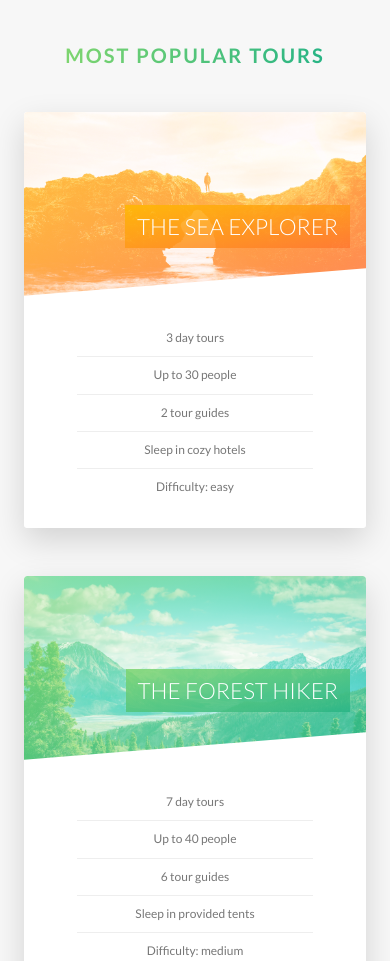
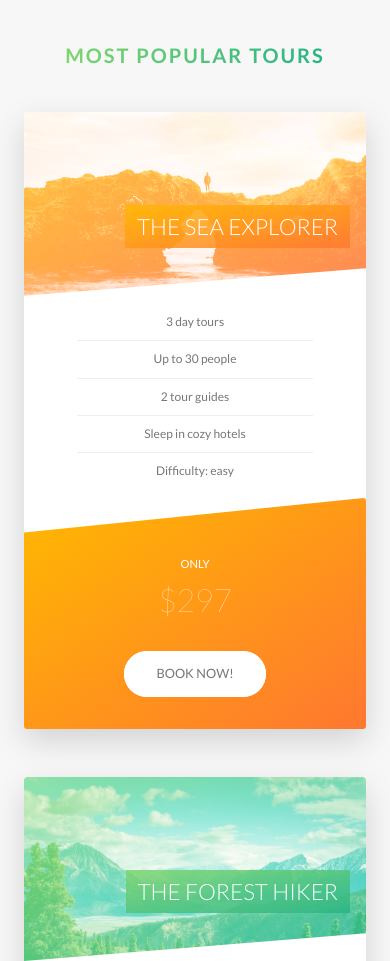
Before and after one commit to Unknown-0perator/Websites, a website: page Natours/index.html in a window 390 px wide. Shown: the part 2544-3505 px from the top of the page. Drawn offline with Linux system fonts and the light colour scheme.

Commit message:
card responsive

```diff
--- a/Natours/sass/components/_card.scss
+++ b/Natours/sass/components/_card.scss
@@ -158,4 +158,42 @@
     font-size: 6rem;
     font-weight: 100;
   }
+
+  @include respond(tab-port) {
+    height: auto;
+    border-radius: 3px;
+    background-color: $color-white;
+    box-shadow: 0 1.5rem 4rem rgba($color-black, 0.15);
+    &__side {
+      height: auto;
+      position: relative;
+      box-shadow: none;
+      &--back {
+        transform: rotateY(0);
+        clip-path: polygon(0 15%, 100% 0, 100% 100%, 0 100%);
+      }
+    }
+
+    &:hover &__side--front {
+      transform: rotateY(0deg);
+    }
+    &__details {
+      padding: 1rem 3rem;
+    }
+    &__cta {
+      position: relative;
+      top: 0;
+      left: 0;
+      transform: translate(0);
+      width: 100%;
+      padding: 7rem 4rem 4rem 4rem;
+    }
+    &__price-box {
+      margin-bottom: 3rem;
+    }
+
+    &__price-value {
+      font-size: 4rem;
+    }
+  }
 }
```
Also changed, not shown: Natours/css/style.css.
